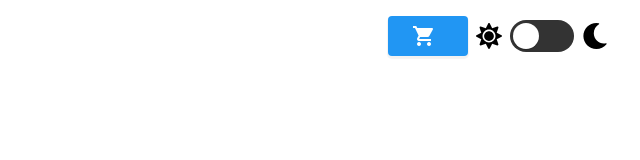
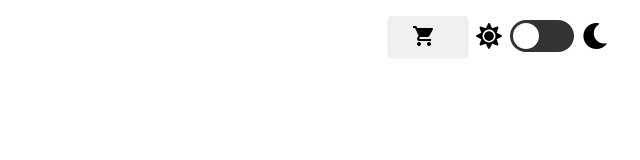
Before and after one commit to kharchenkok/kharchenko-goit-js, a website: page module10/src/index.html in a window 1280 px wide. Shown: the whole page, without its empty margins (640-1280 px from the left). Drawn offline with Linux system fonts and the light colour scheme.

Commit message:
chngs saved

```diff
--- a/module10/package.json
+++ b/module10/package.json
@@ -14,7 +14,7 @@
     "url": "git+https://github.com/luxplanjay/webpack-starter-kit.git"
   },
   "keywords": [],
-  "author": "Alexander Repeta <alexander.repeta@gmail.com>",
+  "author": "kharchenkok <k.v.kharchenko@ukr.net>",
   "license": "MIT",
   "bugs": {
     "url": "https://github.com/luxplanjay/webpack-starter-kit/issues"
@@ -49,6 +49,7 @@
     "webpackbar": "^4.0.0"
   },
   "dependencies": {
+    "basiclightbox": "^5.0.3",
     "core-js": "^3.6.4",
     "handlebars": "^4.7.3"
   }
--- a/module10/src/index.html
+++ b/module10/src/index.html
@@ -13,7 +13,7 @@
   </head>
   <body>
     <div class="toolbar">
-      <button class="toolbar__button button">
+      <button class="toolbar__button">
         <i class="material-icons button__icon">shopping_cart</i>
       </button>
       <!-- Разметка переключателя темы -->
--- a/module10/src/styles.css
+++ b/module10/src/styles.css
@@ -221,6 +221,22 @@ body.dark-theme {
   user-select: none;
   transition: background-color 200ms ease-in-out;
 }
+.toolbar__button {
+  display: inline-flex;
+  align-items: center;
+  justify-content: center;
+  color: black;
+  border: 0;
+  outline: 0;
+  padding: 8px 24px;
+  border-radius: 4px;
+  cursor: pointer;
+  box-shadow: 0px 2px 1px 1px rgba(0, 0, 0, 0.05);
+  font: inherit;
+  font-weight: 500;
+  user-select: none;
+  transition: background-color 200ms ease-in-out;
+}
 
 .button:hover {
   box-shadow: 0px 2px 1px 1px rgba(0, 0, 0, 0.15);
```
Also changed, not shown: module10/src/index.js (+6 -6 lines), 1 other file.
